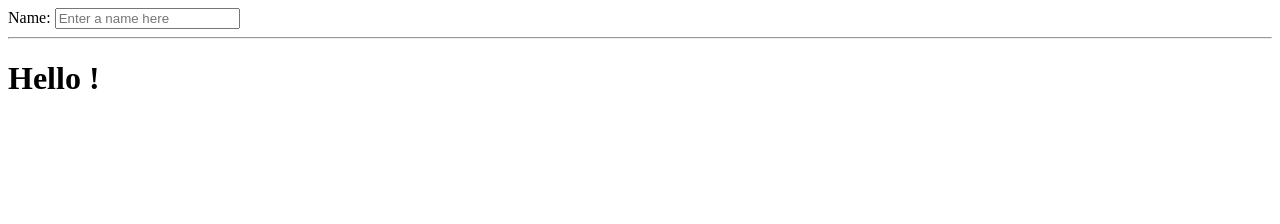
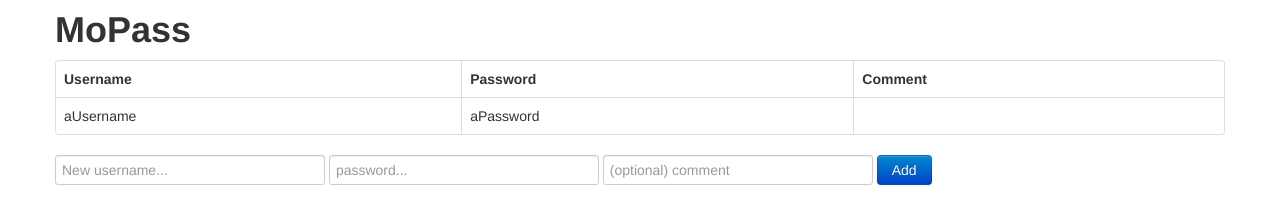
Before and after one commit to jacksyen/MoPass, a website: page index.html in a window 1280 px wide. Drawn offline with Linux system fonts and the light colour scheme.

Commit message:
Dynamic binding

```diff
--- a/index.html
+++ b/index.html
@@ -1,15 +1,44 @@
 <!doctype html>
-<html ng-app>
+<html lang="en" ng-app id="ng-app">
 <head>
+    <title>MoPass</title>
+    <meta charset="utf-8">
+    <meta name="viewport" content="width=device-width, initial-scale=1.0">
     <script src="components/angular/angular.min.js"></script>
-    <link rel="stylesheet" href="components/bootstrap/">
+    <!--[if lte IE 8]>
+    <script src="components/JSON-js/json2.js"></script>
+    <![endif]-->
+    <script src="mopass.js" type="text/javascript"></script>
+    <link rel="stylesheet" href="components/bootstrap/css/bootstrap.min.css" media="screen">
+    <link rel="stylesheet" href="components/bootstrap/css/bootstrap-responsive.min.css" media="screen">
 </head>
 <body>
-<div>
-    <label>Name:</label>
-    <input type="text" ng-model="yourName" placeholder="Enter a name here">
-    <hr>
-    <h1>Hello {{yourName}}!</h1>
-</div>
+    <div class="container" ng-controller="PassCtrl">
+        <h1>MoPass</h1>
+
+        <table class="table table-stripped table-bordered table-hover">
+            <thead>
+                <tr>
+                    <th>Username</th>
+                    <th>Password</th>
+                    <th>Comment</th>
+                </tr>
+            </thead>
+            <tbody>
+                <tr ng-repeat="password in passwords">
+                    <td>{{ password.username }}</td>
+                    <td>{{ password.password }}</td>
+                    <td>{{ password.comment }}</td>
+                </tr>
+            </tbody>
+        </table>
+
+        <form class="form-inline" ng-submit="addPassword()">
+            <input type="text" ng-model="newUsername" class="span3" required="true" placeholder="New username...">
+            <input type="text" ng-model="newPassword" class="span3" required="true" placeholder="password...">
+            <input type="text" ng-model="newComment" class="span3" placeholder="(optional) comment">
+            <input class="btn btn-primary" type="submit" value="Add">
+        </form>
+    </div>
 </body>
 </html>
--- /dev/null
+++ b/mopass.js
@@ -0,0 +1,11 @@
+function PassCtrl($scope) {
+    $scope.passwords = [
+        {username: 'aUsername', password: 'aPassword', comment: ''}
+    ];
+
+    $scope.addPassword = function() {
+        $scope.passwords.push({username: $scope.newUsername, password: $scope.newPassword, comment: $scope.newComment});
+
+        $scope.newUsername= $scope.newPassword = $scope.newComment = '';
+    };
+}
```
